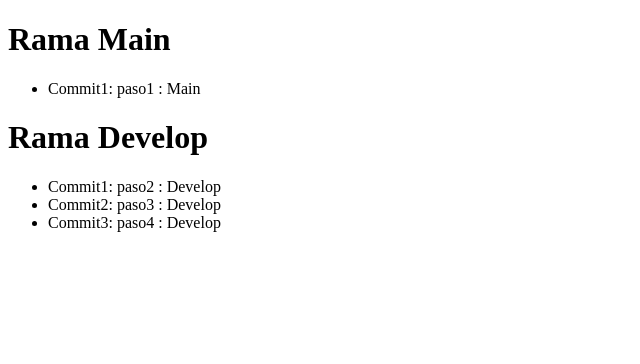
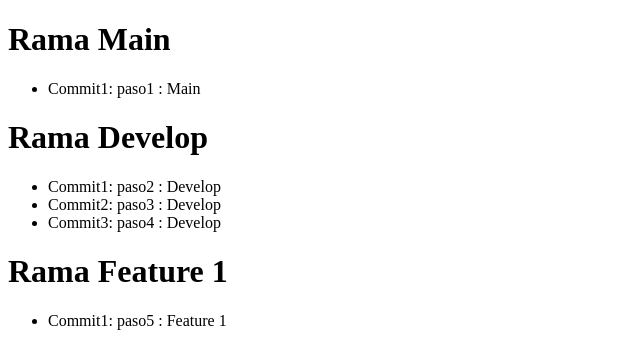
Before and after one commit to MarkGarz19/trabajo-flujo-git, a plain HTML site: page index.html in a window 1280 px wide. Shown: the whole page, without its empty margins (0-640 px from the left). Drawn offline with Linux system fonts and the light colour scheme.

Commit message:
Commit1: paso5 : Feature 1

```diff
--- a/index.html
+++ b/index.html
@@ -17,5 +17,10 @@
         <li>Commit2: paso3 : Develop</li>
         <li>Commit3: paso4 : Develop</li>
     </ul>
+
+    <h1>Rama Feature 1</h1>
+    <ul>
+        <li>Commit1: paso5 : Feature 1</li>
+    </ul>
 </body>
 </html>
```
